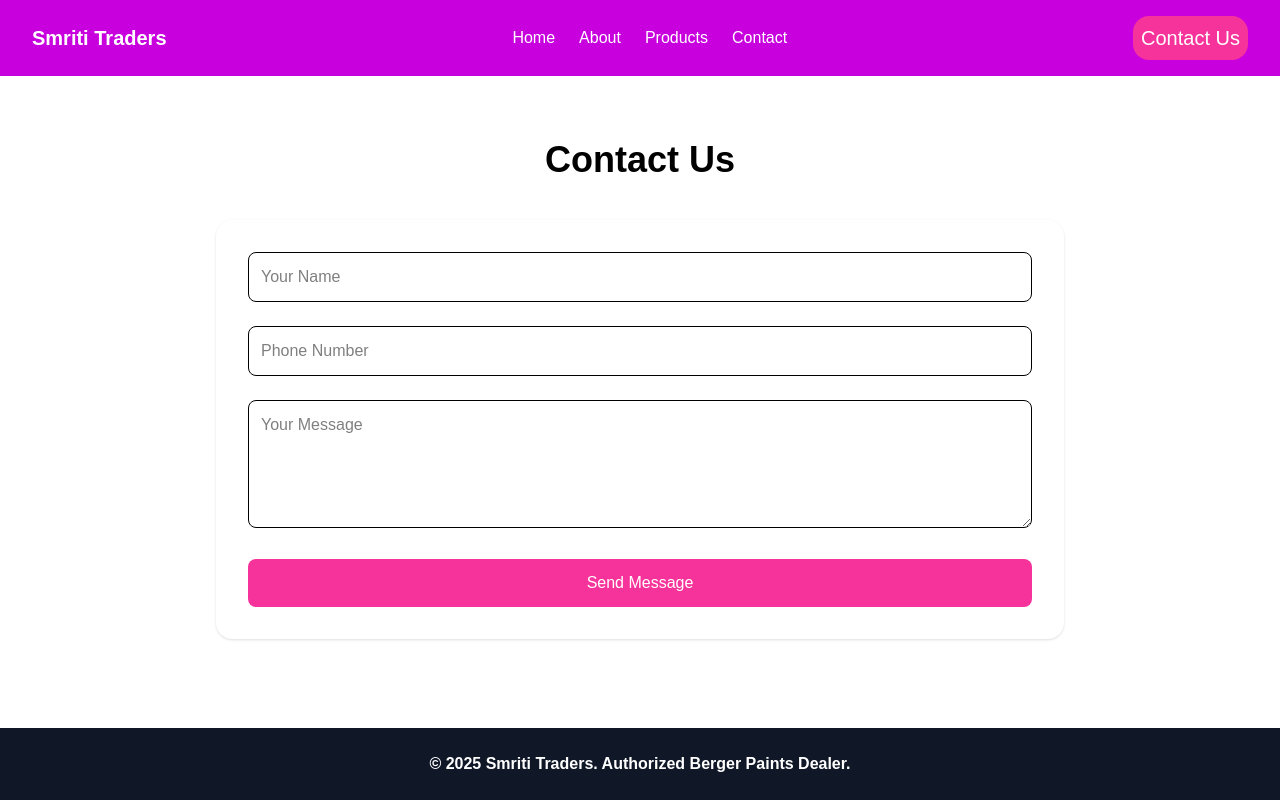
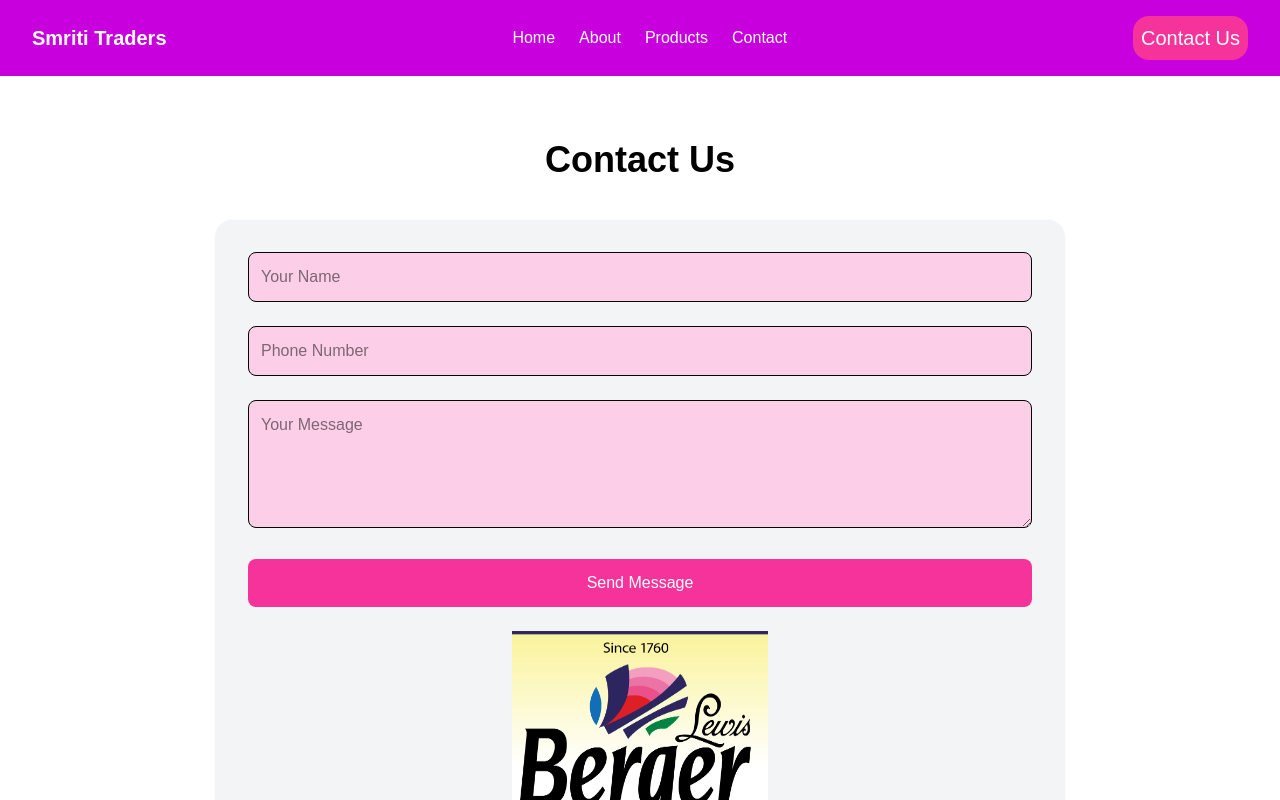
Before and after one commit to suyogbastakoti/smriti-traders, a React (Vite) app in the folder frontend/: page /contact in a window 1280 px wide. Shown: the top 800 px of the page. Built offline with nearby package versions, Linux system fonts and the light colour scheme.

Commit message:
Made Changes to frotend styling output message

```diff
--- a/frontend/src/components/Footer.jsx
+++ b/frontend/src/components/Footer.jsx
@@ -1,7 +1,10 @@
 function Footer(){
+
+    const currentYear = new Date().getFullYear();
+
     return(
         <footer className="font-bold bg-gray-900 text-white text-center py-6">
-            &copy; 2025 Smriti Traders. Authorized Berger Paints Dealer.
+            &copy;  {currentYear} Smriti Traders. Authorized Berger Paints Dealer.
         </footer>
     );
 }
--- a/frontend/src/pages/About.jsx
+++ b/frontend/src/pages/About.jsx
@@ -21,11 +21,11 @@ function About() {
       {/* Why Choose Us */}
       <section className="grid grid-cols-1 md:grid-cols-3 gap-8 text-center">
 
-        <div className="p-6 border rounded-xl">
+        <div className="p-6">
           <img
             src={dealer}
             alt="dealer picture"
-            className="h-64 w-64 mx-auto mb-5"
+            className="h-64 w-64 mx-auto mb-5 rounded-2xl"
           />
           <h3 className="text-xl font-semibold mb-2">
             Authorized Dealer
@@ -35,11 +35,11 @@ function About() {
           </p>
         </div>
 
-        <div className="p-6 border rounded-xl">
+        <div className="p-6">
           <img
             src={expert}
             alt="expert picture"
-            className="h-64 w-64 mx-auto mb-5"
+            className="h-64 w-64 mx-auto mb-5 rounded-2xl"
           />
           <h3 className="text-xl font-semibold mb-2">
             Expert Guidance
@@ -49,11 +49,11 @@ function About() {
           </p>
         </div>
 
-        <div className="p-6 border rounded-xl">
+        <div className="p-6">
           <img
             src={customer}
             alt="customer picture"
-            className="h-64 w-64 mx-auto mb-5"
+            className="h-64 w-64 mx-auto mb-5 rounded-2xl"
           />
           <h3 className="text-xl font-semibold mb-2">
             Customer Focused
--- a/frontend/src/pages/Contact.jsx
+++ b/frontend/src/pages/Contact.jsx
@@ -1,98 +1,161 @@
-import { useState } from "react";
+import { useState, useEffect } from "react";
+import Berger from "../assets/Berger.png";
 
 function Contact(){
+
+  // -------------------------
+  // Loading state
+  // -------------------------
+  // true while form is submitting to backend
+  const [loading, setLoading] = useState(false);
+
+  // -------------------------
+  // Form data state
+  // -------------------------
+  // Controlled inputs: React state holds the current value of each input
   const [formData, setFormData] = useState({
-    name:"",
-    phone:"",
-    message:"",
+    name:"",       // Name input
+    phone:"",      // Phone input
+    message:"",    // Message textarea
   });
+
+  // -------------------------
+  // Status message
+  // -------------------------
+  // Stores success/error message to show to user
   const [status, setStatus] = useState("");
 
+  // -------------------------
+  // Handle input changes
+  // -------------------------
   const handleChange = (e)=>{
+    // Update only the input that changed while keeping others intact
     setFormData({
-      ...formData,
-      [e.target.name]: e.target.value,
+      ...formData,              // spread existing form data
+      [e.target.name]: e.target.value,  // update field that triggered the event
     });
   };
 
+  // -------------------------
+  // Handle form submission
+  // -------------------------
   const handleSubmit= async(e)=>{
-    e.preventDefault();
+    e.preventDefault();     // prevent default form submission (page reload)
+    setLoading(true);       // start spinner / disable button
 
     try{
+      // Send form data to backend API
       const res = await fetch("http://localhost:5000/api/contact",{
         method: "POST",
         headers: {
-          "Content-Type": "application/json",
+          "Content-Type": "application/json", // tell server it's JSON
         },
-        body: JSON.stringify(formData),
+        body: JSON.stringify(formData),       // send the data
       });
 
-      const data = await res.json();
+      const data = await res.json(); // parse response from backend
 
-      //alert logic
+      // -------------------------
+      // Handle success/error
+      // -------------------------
       if(res.ok){
-        setStatus("Message sent successfully");
-        alert(data.message);
-        setFormData({name:"", phone: "", message: ""});
+        setStatus("Message sent successfully");     // show success message
+        setFormData({name:"", phone: "", message: ""}); // reset form
       }else{
-
-        alert(data.message || "Something went wrong");
+        // show backend error message or default error
         setStatus(data.message || "Something went wrong");
       }
     } catch(error){
       console.error(error);
-      alert("Server error. Try again later.");
+      setStatus("Server error. Try again later."); // network/server error
+    }finally {
+      setLoading(false); // stop spinner / enable button
     }
-    //Backend will come here later
-    console.log(formData);
   };
 
+  // -------------------------
+  // Auto-hide status message after 3 seconds
+  // -------------------------
+  useEffect(()=>{
+    if(status){
+      const timer= setTimeout(()=> setStatus(""), 1000); // clear message after 1sec
+      return ()=> clearTimeout(timer); // cleanup timer if component unmounts
+    }
+  }, [status]);
 
   return (
-    <main className="py-16 px-6 max-w-4xl mx-auto">
+  <main className="py-16 px-6 max-w-4xl mx-auto relative">
+      {/* Page title */}
       <h1 className="text-4xl font-bold text-center mb-10">
         Contact Us
       </h1>
 
-      <form onSubmit={handleSubmit} className="bg-white p-8 rounded-2xl shadow space-y-6">
+      {/* -------------------------
+          Contact Form
+      ------------------------- */}
+      <form onSubmit={handleSubmit} className="bg-gray-100 p-8 rounded-2xl shadow space-y-6">
+
+          {/* Name input */}
           <input type="text"
                  name="name"
                  placeholder="Your Name"
-                 value={formData.name}
-                 onChange={handleChange}
+                 value={formData.name}          // controlled input
+                 onChange={handleChange}       // updates state
                  required
-                 className="w-full border p-3 rounded-lg"
+                 className="w-full border p-3 rounded-lg bg-pink-200"
           />
 
+          {/* Phone input */}
           <input type="number"
                  name="phone"
                  placeholder="Phone Number"
                  value={formData.phone}
                  onChange={handleChange}
                  required
-                 className="w-full border p-3 rounded-lg"
+                 className="w-full border p-3 rounded-lg bg-pink-200"
           />
 
+          {/* Message textarea */}
           <textarea name="message"
                     placeholder="Your Message"
                     value={formData.message}
                     onChange={handleChange}
                     required
-                    className="w-full border p-3 rounded-lg h-32"
+                    className="w-full border p-3 rounded-lg h-32 bg-pink-200"
           />
 
-          <button type="submit" className="bg-pink-500 text-white px-6 py-3 rounded-lg hover:bg-pink-600 transition w-full">
-            Send Message
+          {/* Submit button */}
+          <button
+            type="submit"
+            disabled={loading} // disable button while sending
+            className={`bg-pink-500 text-white px-6 py-3 rounded-lg hover:bg-pink-600 transition w-full ${
+              loading ? "opacity-50 cursor-not-allowed" : ""
+            }`}
+          >
+            {loading ? "Sending..." : "Send Message"} {/* Button text changes while loading */}
           </button>
+
+          <div className="flex justify-center items-center">
+            <img src={Berger} className="h-64 w-64"/>
+          </div>
+
       </form>
 
+      {/* -------------------------
+          Overlay success/error message
+      ------------------------- */}
       {status && (
-        <div className="mt-6 p-4 rounded-lg bg-green-100 text-center">
+      <div className="absolute top-1/2 left-1/2 transform -translate-x-1/2 -translate-y-1/2 z-50">
+        <div className={`bg-white p-28 rounded-lg shadow-lg border ${
+          status.includes("successfully") ? "border-green-500 text-green-600" : "border-red-500 text-red-600"
+        }`}>
           {status}
         </div>
-      )}
+      </div>
+  )};
 
-    </main>
+  </main>
   );
 }
+
 export default Contact;
```
